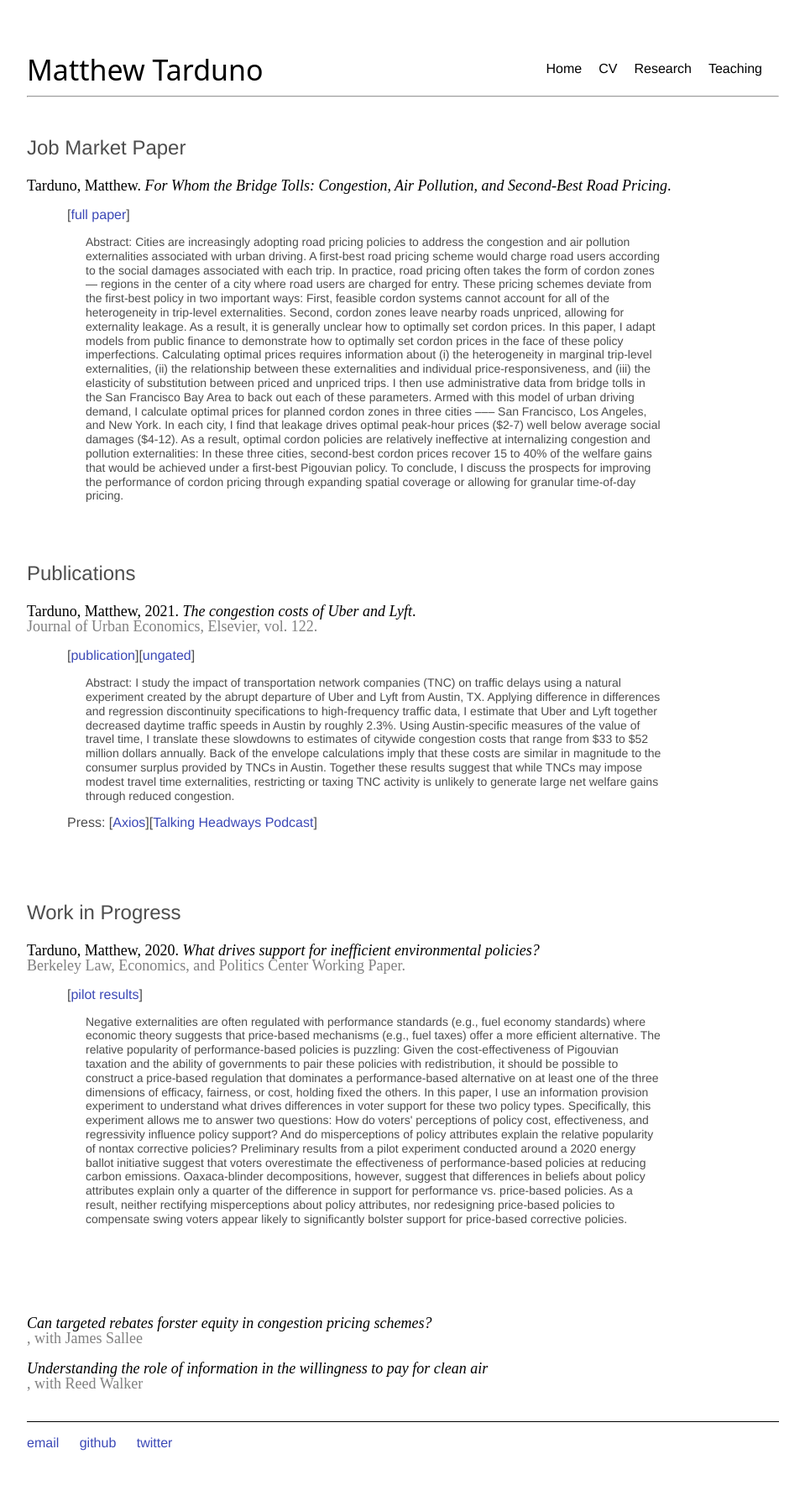
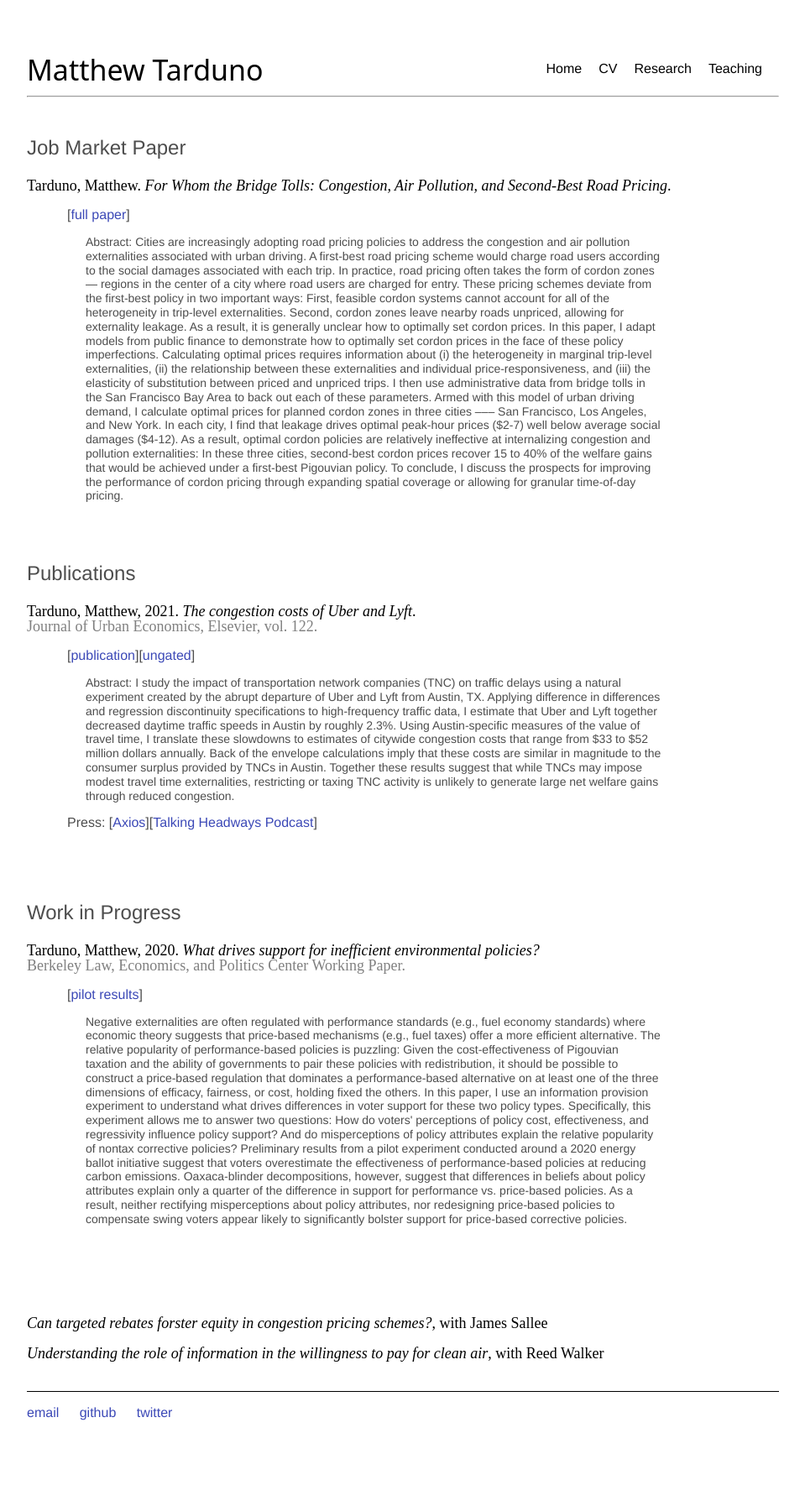
Before and after one commit to Matt-Tarduno/Matt-Tarduno.github.io, a Jekyll site: the page built from research/index.html, in a window 1280 px wide. Shown: the whole page at 84% size, without its empty margins (160-1119 px from the left). Built offline with Jekyll 4.4.1, drawn with Linux system fonts in a browser that asks for light colours; after the commit the page ends 1752 px from its top, so only the background shows below that.

Commit message:
Update index.html

```diff
--- a/research/index.html
+++ b/research/index.html
@@ -90,14 +90,14 @@ TNC activity is unlikely to generate large net welfare gains through reduced con
 	</style>
 
 
-	<p style="font-size:18px; font-family: TimesNewRoman; color: black" > <em>Can targeted rebates forster equity in congestion pricing schemes?</em> <br><span style="color: #808080">, with James Sallee</span>
+	<p style="font-size:18px; font-family: TimesNewRoman; color: black" > <em>Can targeted rebates forster equity in congestion pricing schemes?</em>, with James Sallee<br><span style="color: #808080"></span>
 	<style>
 	  .bottom-three {
 	     margin-bottom: 3cm;
 	  }
 	</style>
 
-	<p style="font-size:18px; font-family: TimesNewRoman; color: black" > <em>Understanding the role of information in the willingness to pay for clean air</em> <br><span style="color: #808080">, with Reed Walker</span>
+	<p style="font-size:18px; font-family: TimesNewRoman; color: black" > <em>Understanding the role of information in the willingness to pay for clean air</em>, with Reed Walker<br><span style="color: #808080"></span>
 	<style>
 	  .bottom-three {
 	     margin-bottom: 3cm;
```
